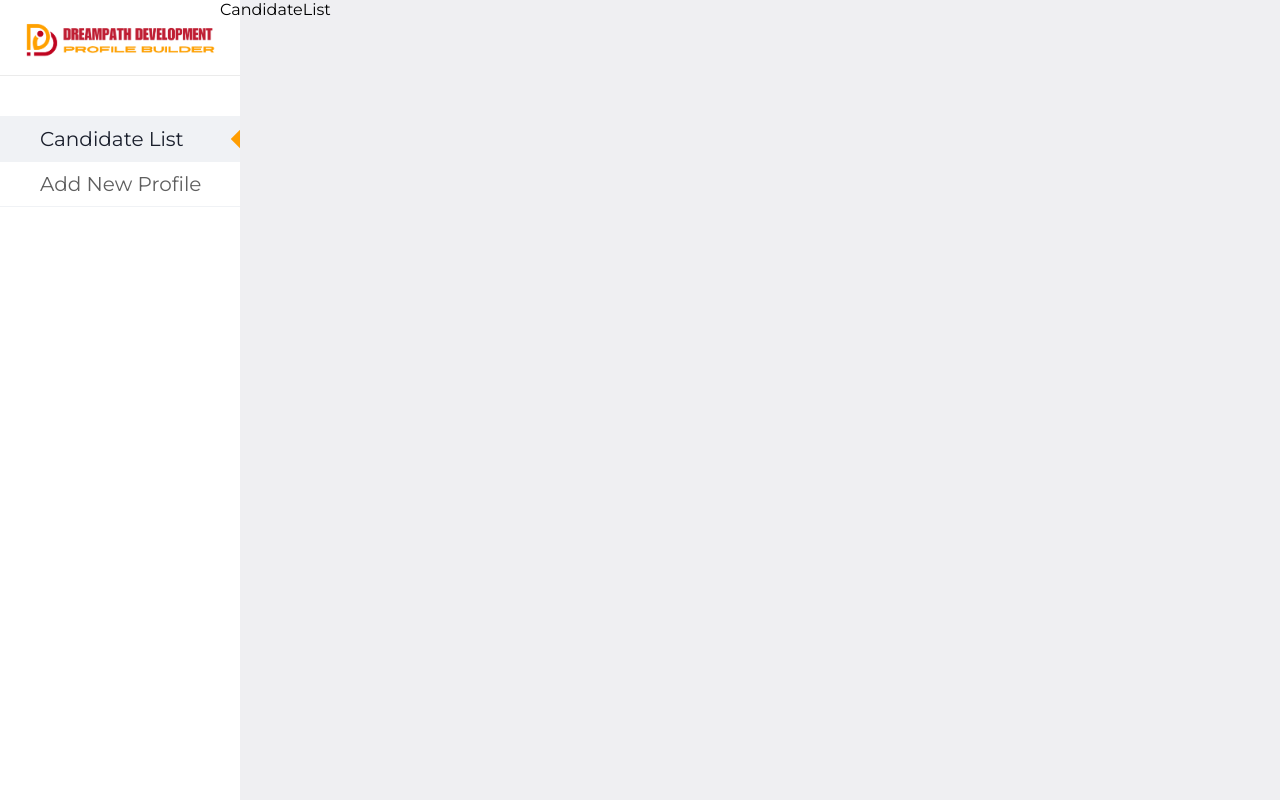
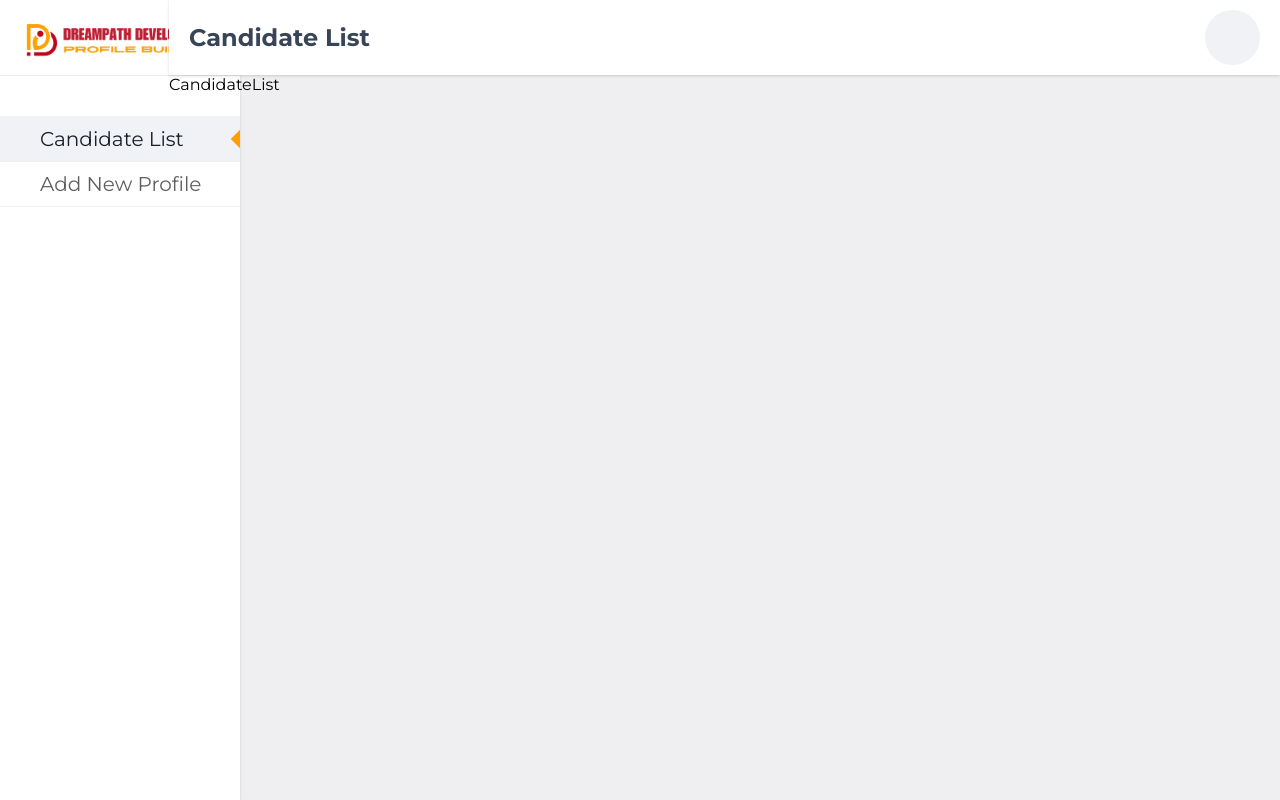
Before and after one commit to priyesshrai/dpd-03, a Next.js app: page /admin/dashboard in a window 1280 px wide. Built offline with nearby package versions, Linux system fonts and the light colour scheme; a web font is replaced by a local one.

Commit message:
feat: Add header to AdminTabs component with dynamic tab name and logo

```diff
--- a/src/app/admin/tabs/AdminTabs.tsx
+++ b/src/app/admin/tabs/AdminTabs.tsx
@@ -57,6 +57,16 @@ export default function AdminTabs() {
         <div className="admin-component-container">
           <div className="admin-component-wraper">
 
+            <div className="admin-component-header">
+              <div className="admin-header-wraper">
+                <h1>{tabConfig[selectedTab].tabName}</h1>
+                <div className='logo-container'>
+                    <div className="admin-logo">
+                      <i className="hgi hgi-stroke hgi-user-story"></i>
+                    </div>
+                </div>
+              </div>
+            </div>
 
 
 
--- a/src/app/globals.css
+++ b/src/app/globals.css
@@ -1863,7 +1863,7 @@ footer {
   position: fixed;
   inset: 0;
   overflow-y: scroll;
-  /* scrollbar-width: none; */
+  scrollbar-width: none;
 }
 
 .admin-dashboard-wraper {
@@ -1879,6 +1879,8 @@ footer {
   background-color: var(--primary-bg);
   width: max-content;
   flex-shrink: 0;
+  box-shadow: rgba(0, 0, 0, 0.1) 0px 1px 3px 0px,
+    rgba(0, 0, 0, 0.06) 0px 1px 2px 0px;
 
   .admin-tab-top {
     padding: 20px;
@@ -1949,7 +1951,7 @@ footer {
           color: var(--dark);
         }
       }
-      &:last-child{
+      &:last-child {
         border-bottom: 1px solid var(--light-bg);
       }
     }
@@ -1958,15 +1960,57 @@ footer {
 
 .admin-component-container {
   position: relative;
-  max-width: 1100px;
-  width: 100%;
-  padding-left: 40px;
+  max-width: 1111px;
+  width: 100%;
   margin-left: auto;
 
   .admin-component-wraper {
     width: 100%;
     position: relative;
     height: 100%;
+
+    .admin-component-header {
+      position: relative;
+      width: 100%;
+      padding: 10px 20px;
+      background-color: var(--primary-bg);
+      box-shadow: rgba(0, 0, 0, 0.1) 0px 1px 3px 0px,
+        rgba(0, 0, 0, 0.06) 0px 1px 2px 0px;
+
+        .admin-header-wraper{
+          position: relative;
+          width: 100%;
+          display: flex;
+          align-items: center;
+          justify-content: space-between;
+
+          h1{
+            color: var(--light-dark);
+            flex-shrink: 0;
+          }
+
+          .logo-container{
+            position: relative;
+
+            .admin-logo{
+              position: relative;
+              width: 55px;
+              height: 55px;
+              border-radius: 50%;
+              background-color: var(--light-bg);
+              display: flex;
+              align-items: center;
+              justify-content: center;
+              cursor: pointer;
+
+              i{
+                font-size: 40px;
+                color: var(--light-dark);
+              }
+            }
+          }
+        }
+    }
   }
 }
 
```
